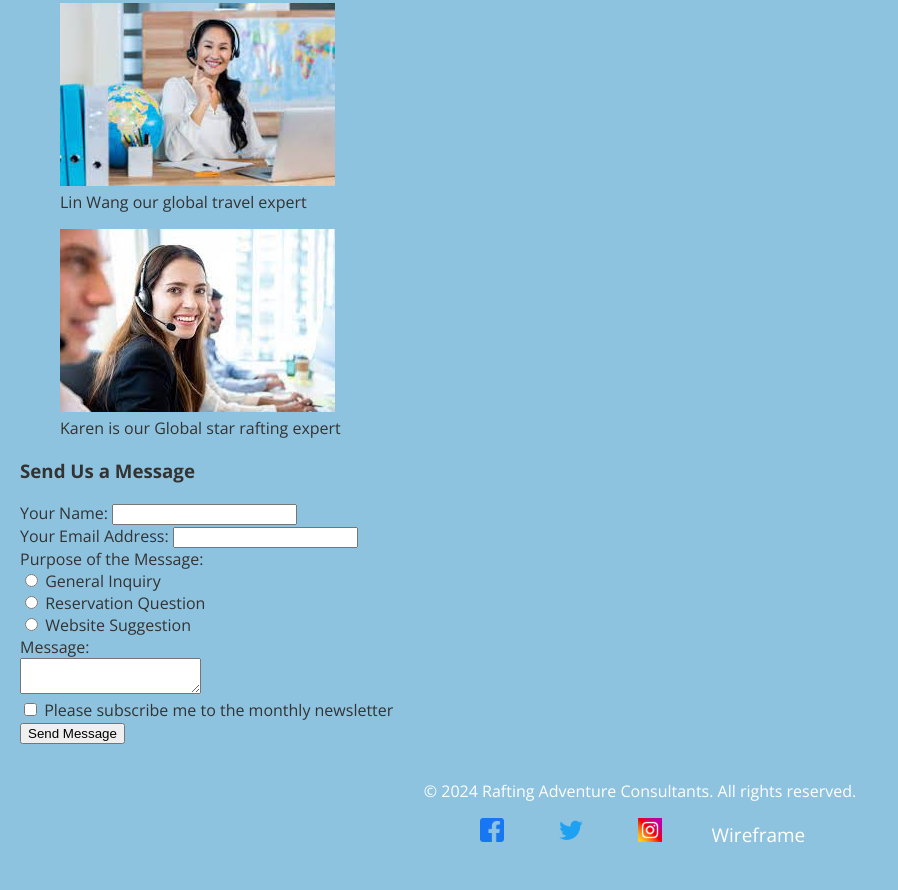
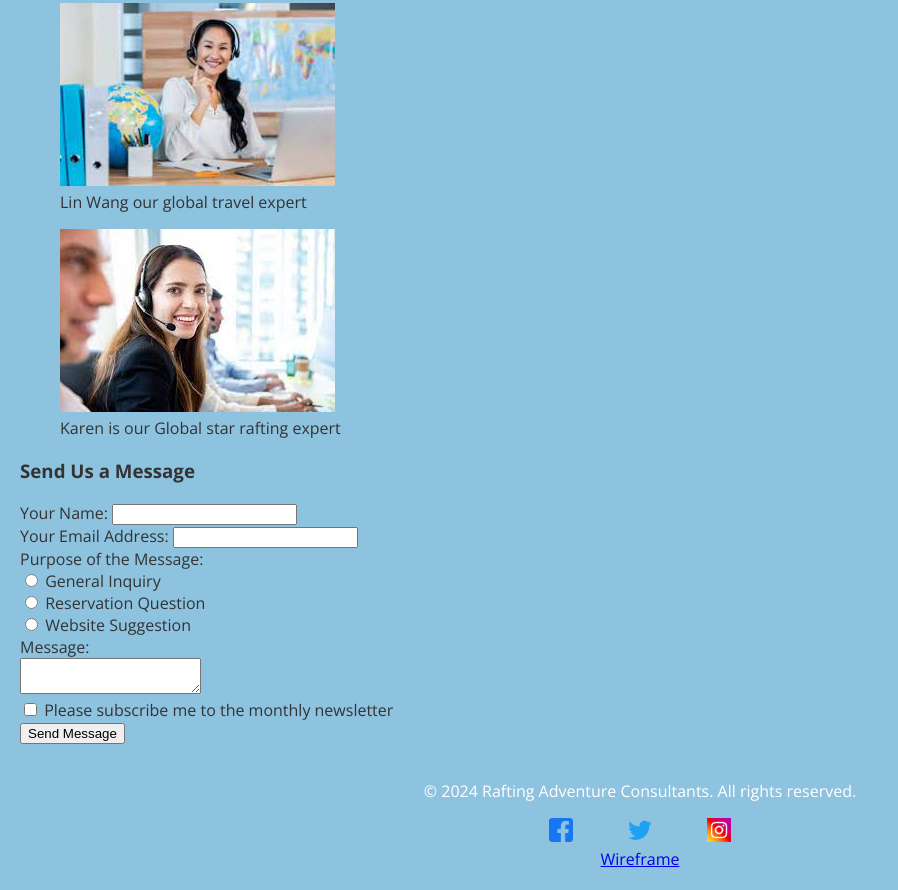
Before and after one commit to paulobonifacio/wdd130, a plain HTML site: page wwr/contact.html in a window 1280 px wide. Shown: the part 1125-2015 px from the top of the page, without its empty margins (0-898 px from the left). Before the commit the page ends 1993 px from the top, so only its background shows below. Drawn offline with nearby package versions, Linux system fonts and the light colour scheme.

Commit message:
Update contact.html

```diff
--- a/wwr/contact.html
+++ b/wwr/contact.html
@@ -67,7 +67,6 @@
 <footer>
     <p>&copy; 2024 Rafting Adventure Consultants. All rights reserved.</p>
     <nav class="sociallinks">
-            <nav class="sociallinks">
         <a href="https://facebook.com">
             <img src="images/facebook.webp" alt="Facebook">
         </a>
@@ -77,7 +76,9 @@
         <a href="https://instagram.com">
             <img src="images/instagram.webp" alt="Instagram">
         </a>
+    </nav>
     <a href="https://app.moqups.com/eZIvvQ8b88N6rTejqZpOs5wo7fRt60Ip/view/page/a29d6f3c2">Wireframe</a>
 </footer>
 </body>
+      <!-- Last modification date: 24/03/2024 -->
 </html>
```
Lines whose indentation alone changed are shown as unchanged.
